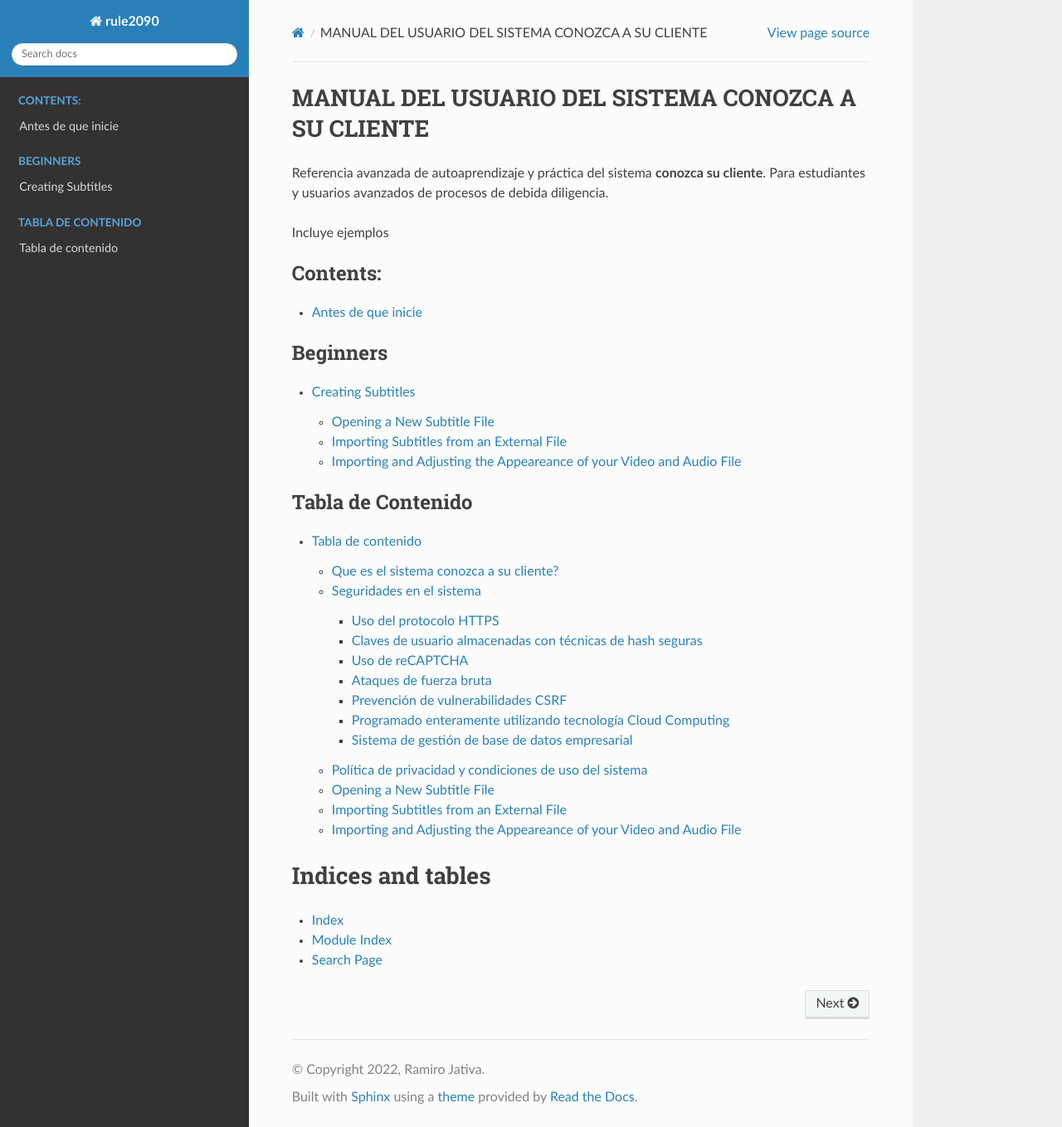
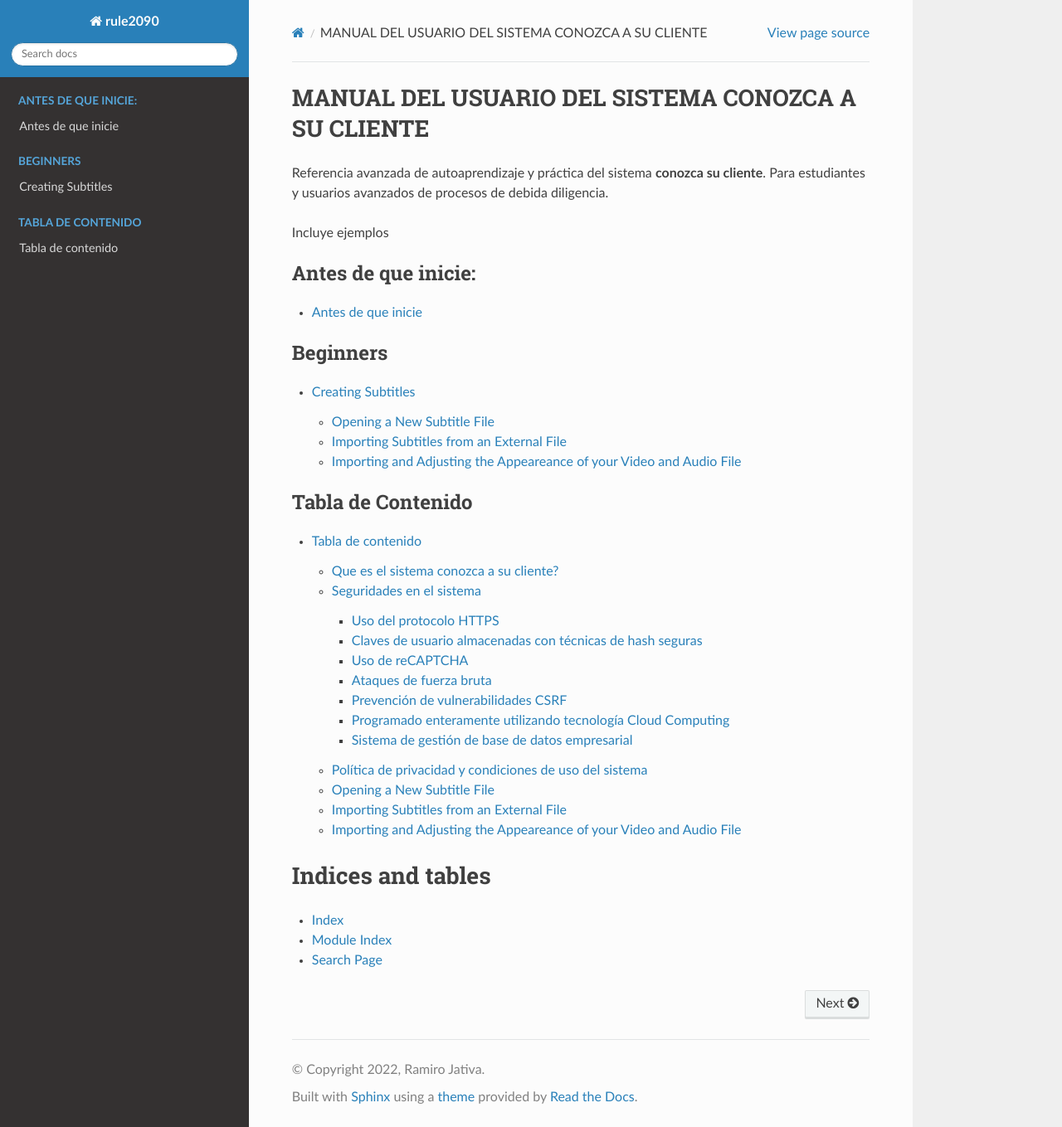
Before and after one commit to jativar/myproject, a Sphinx documentation site: the page built from docs/index.rst, in a window 1280 px wide and 1359 px high. Shown: the whole window at 83% size. Built offline with Sphinx 7.4.7 and the Read the Docs theme 2.0.0, drawn with Linux system fonts in a browser that asks for light colours.

Commit message:
actualizar seccion antes de que inicie

```diff
--- a/docs/index.rst
+++ b/docs/index.rst
@@ -13,7 +13,7 @@
 
 .. toctree::
    :maxdepth: 2
-   :caption: Contents:
+   :caption: Antes de que inicie:
 
    beforeyoubegin
 
```
Also changed, not shown: 8 other files.
